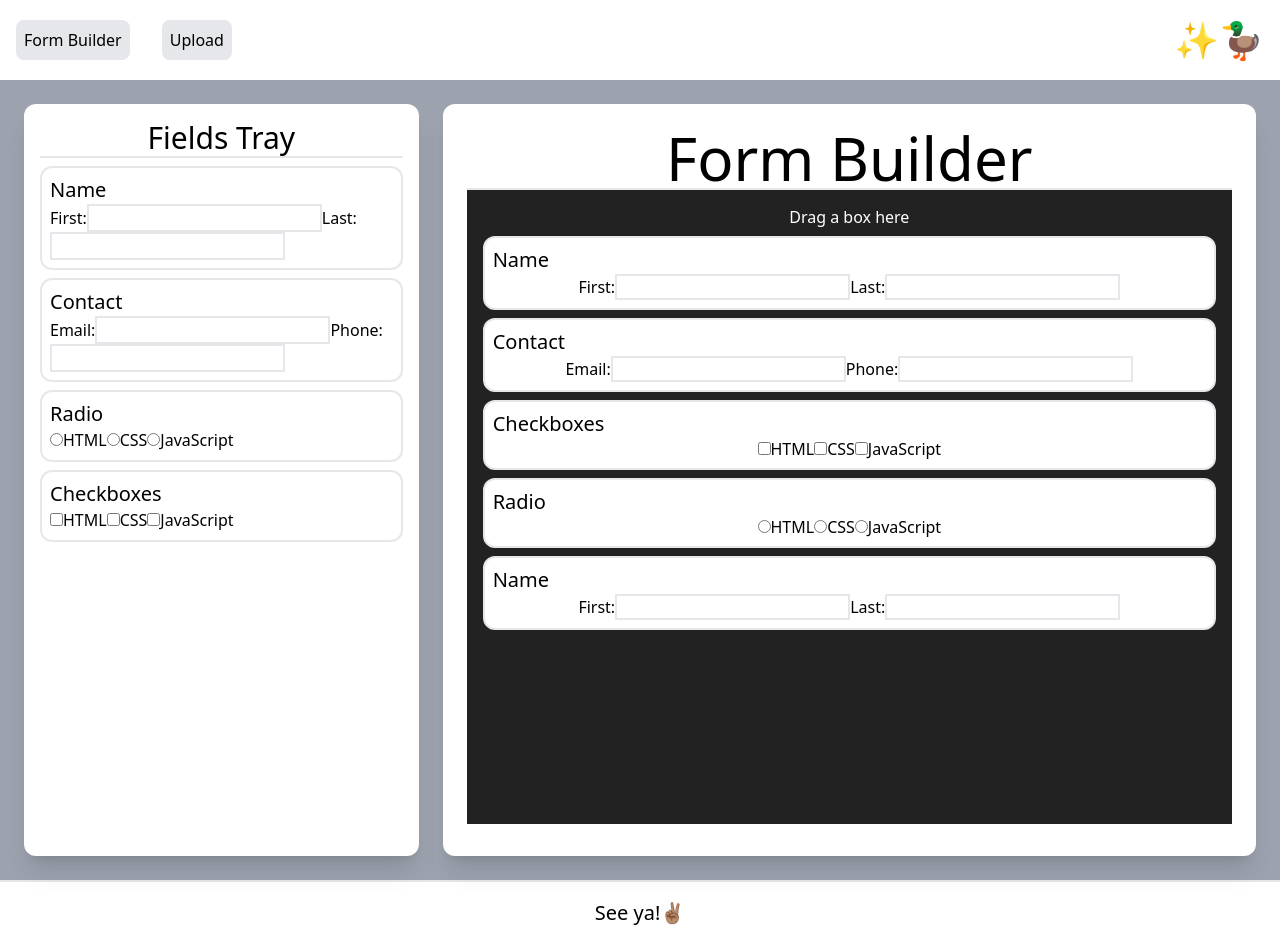
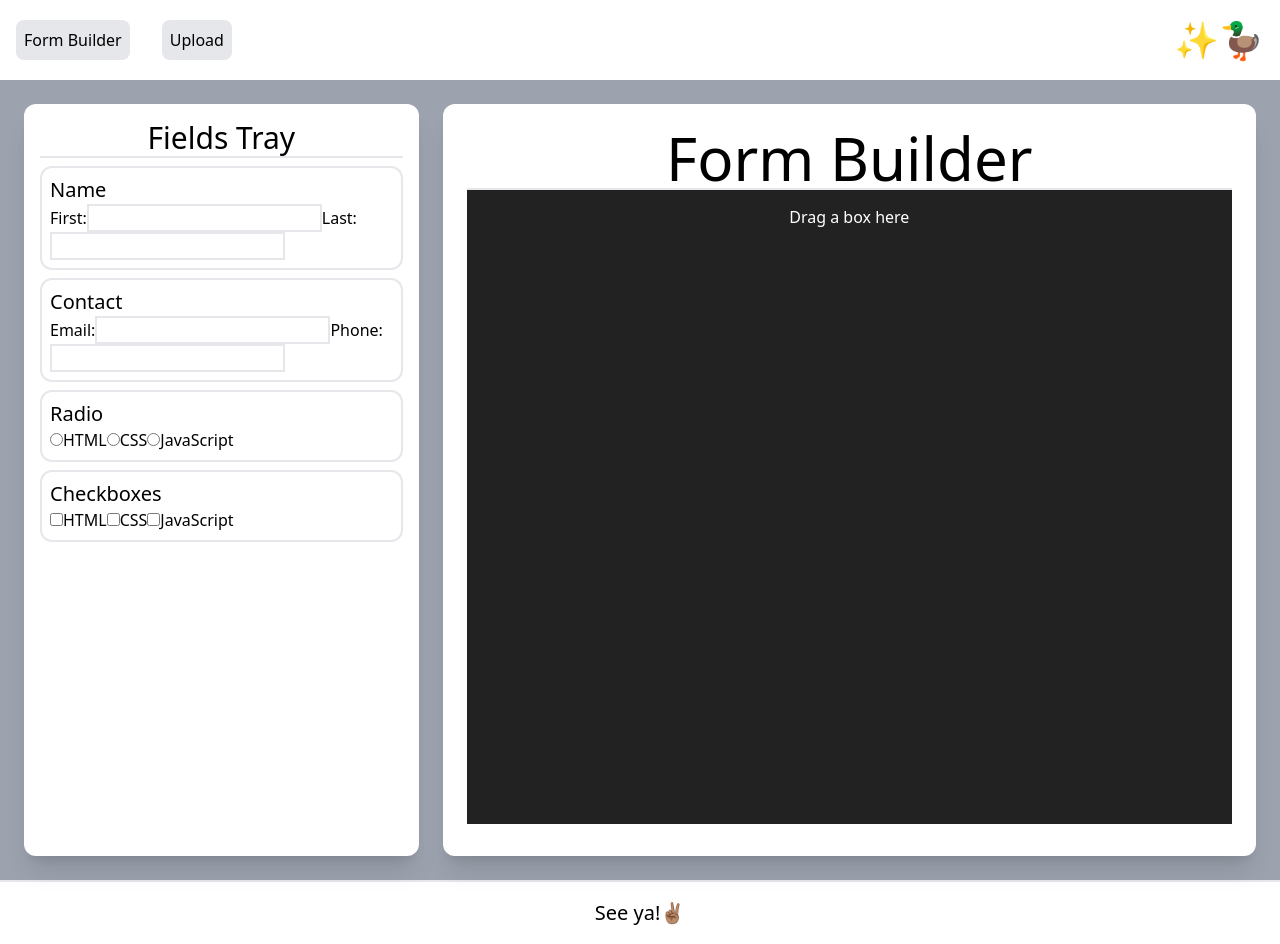
Before and after one commit to alejandrosatxc/form-builder, a Next.js app: page / in a window 1280 px wide. Built offline with nearby package versions, Linux system fonts and the light colour scheme.

Commit message:
Add rendering drop items in Dustbin component

```diff
--- a/components/Dustbin.js
+++ b/components/Dustbin.js
@@ -21,28 +21,19 @@ const style = {
 
 const Dustbin = ({ items }) => {
 
-  const [formComponents, setFormComponents] = useState([
-    {
-      type: "name"
-    },
-    {
-      type: "contact"
-    },
-    {
-      type: "checkbox"
-    },
-    {
-      type: "radio"
-    },
-    {
-      type: "name"
-    }
-  ])
+  const [formComponents, setFormComponents] = useState([])
+
+  const addItem = (item) => {
+    setFormComponents(item)
+  }
 
   const [{ canDrop, isOver }, drop] = useDrop(() => ({
 
     accept: ItemTypes.INPUT,
-    drop: () => ({ name: 'Dustbin' }),
+    drop: (item, monitor) => {
+      addItem(formComponents => [...formComponents, item]) //Set formComponents array to include what it did before, and new item
+      return { name: 'Dustbin' }
+    },
     collect: (monitor) => ({
       isOver: monitor.isOver(),
       canDrop: monitor.canDrop(),
--- a/components/FormComponents/Checkboxes.js
+++ b/components/FormComponents/Checkboxes.js
@@ -2,7 +2,7 @@ import FormComponent from "./FormComponent"
 const Checkboxes = () => {
 
     return (
-        <FormComponent name="Checkboxes Input" type="checkboxes">
+        <FormComponent name="Checkboxes Input" type="checkbox">
             <h3 className="text-black text-xl text-left ">Checkboxes</h3>
             <input className="text-black" type="checkbox" id="c_html" name="fav_language" value="HTML"></input>
             <label className="text-black" for="c_html">HTML</label>
--- a/components/FormComponents/Contact.js
+++ b/components/FormComponents/Contact.js
@@ -2,7 +2,7 @@ import FormComponent from "./FormComponent"
 const Contact = () => {
 
     return (
-        <FormComponent name="Email Input" type="email">
+        <FormComponent name="Email Input" type="contact">
             <h3 className="text-black text-xl text-left ">Contact</h3>
             <label className="text-black ">Email:</label>
             <input className="text-black border-2" type="text"></input>
--- a/components/FormComponents/FormComponent.js
+++ b/components/FormComponents/FormComponent.js
@@ -5,12 +5,12 @@ const FormComponent = ({ name, type, children }) => {
 
     const [{ isDragging }, drag] = useDrag(() => ({
         type: ItemTypes.INPUT,
-        item: { name },
+        item: { name, type },
         end: (item, monitor) => {
             const dropResult = monitor.getDropResult()
-            if (item && dropResult) {
-                alert(`You dropped ${item.name} into ${dropResult.name}!`)
-            }
+            // if (item && dropResult) {
+            //     alert(`You dropped ${item.name} into ${dropResult.name}!`)
+            // }
         },
         collect: monitor => ({
             isDragging: !!monitor.isDragging(),
```
